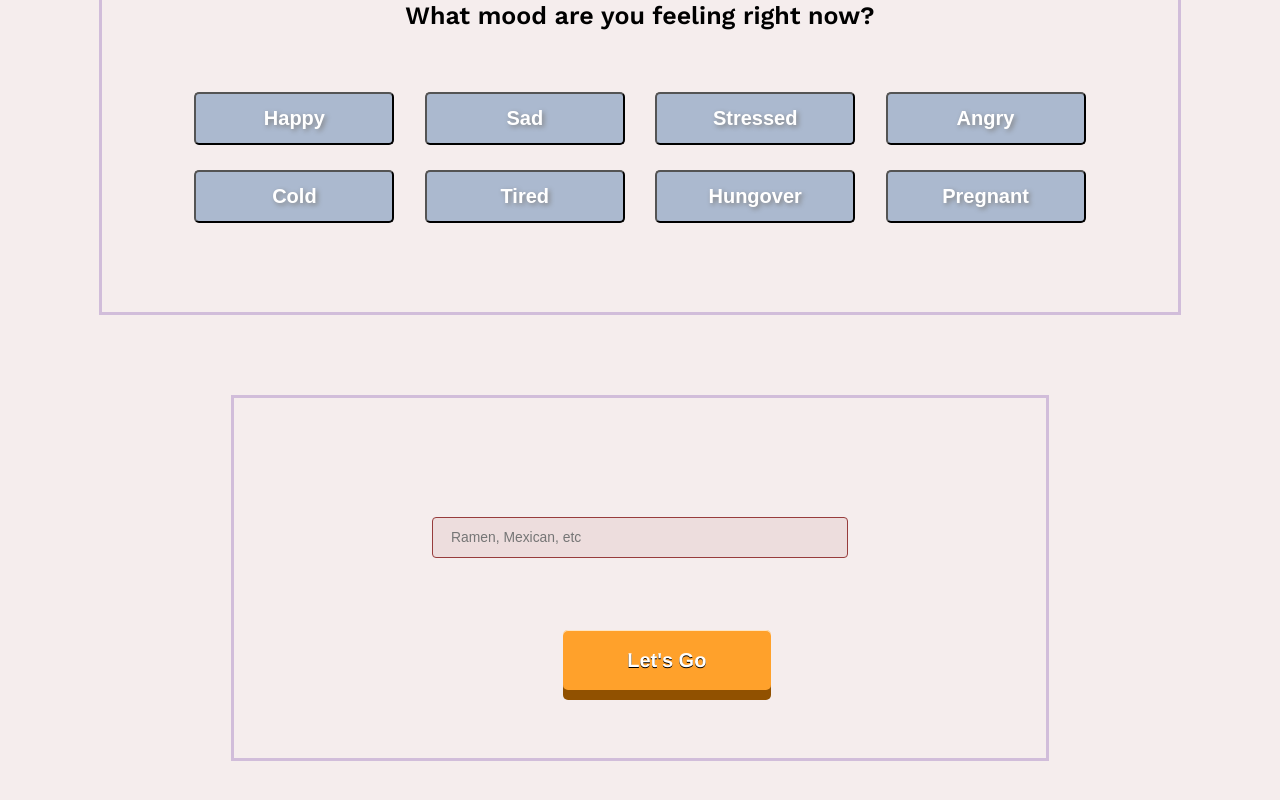
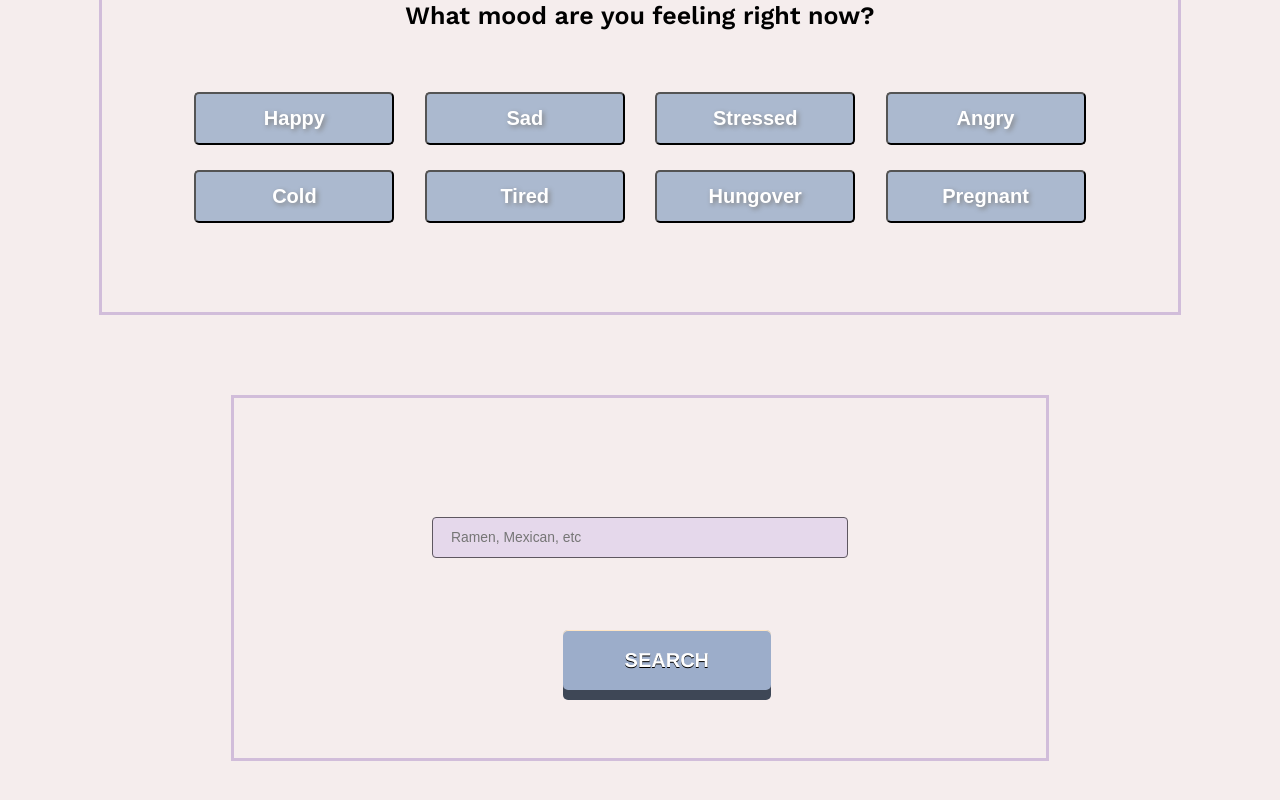
Before and after one commit to alyssacheng15/foodymoody, a React (Create React App) app: page / in a window 1280 px wide. Shown: the part 512-1312 px from the top of the page. Built offline with nearby package versions, Linux system fonts and the light colour scheme.

Commit message:
search bar complete

```diff
--- a/src/components/SearchBar/SearchBar.css
+++ b/src/components/SearchBar/SearchBar.css
@@ -106,11 +106,11 @@
     width: 21rem;
     padding: .66rem 1rem;
     margin-right: 2.22rem;
-    border: 1px solid rgb(151, 60, 60);
+    border: 1px solid #5e5760;
     border-radius: 4px;
     font-size: .77rem;
     font-weight: 500;
-    background-color:rgb(237, 221, 221);
+    background-color: #e5d8eb;
     margin-top: 70px;
   }
 
@@ -125,16 +125,16 @@
   .button1 a {
     border-radius: 4px;
     padding: .72rem 1.7rem;
-    background-color: #cca353;
+    background-color: #9cadca;
     color: #ffffff;
     font-weight: 600;
-    transition: background-color .5s;
+    transition: background-color 0.5s;
     text-decoration: none;
     margin-left: 40%;
   }
 
   .button1 a:hover {
-    background-color: #e2c48d;
+    background-color: #ABB9CF;
   }
 
   .button1{
@@ -150,7 +150,7 @@
     font-size:20px;
     text-align: center;
     text-decoration:none;
-    background-color:#FFA12B;
+    background-color:#9cadca;
     display:block;
     position:relative;
     padding:20px 40px;
@@ -160,9 +160,9 @@
     text-shadow: 0px 1px 0px #000;
     filter: dropshadow(color=#000, offx=0px, offy=1px);
 
-    -webkit-box-shadow:inset 0 1px 0 #FFE5C4, 0 10px 0 #915100;
-    -moz-box-shadow:inset 0 1px 0 #FFE5C4, 0 10px 0 #915100;
-    box-shadow:inset 0 1px 0 #FFE5C4, 0 10px 0 #915100;
+    -webkit-box-shadow:inset 0 1px 0 #FFE5C4, 0 10px 0 #3e4756;
+    -moz-box-shadow:inset 0 1px 0 #FFE5C4, 0 10px 0 #3e4756;
+    box-shadow:inset 0 1px 0 #FFE5C4, 0 10px 0 #3e4756;
 
     -webkit-border-radius: 5px;
     -moz-border-radius: 5px;
@@ -171,11 +171,11 @@
 
   .button1 a:active{
     top:10px;
-    background-color:#F78900;
+    background-color:#9cadca;
 
-    -webkit-box-shadow:inset 0 1px 0 #FFE5C4, inset 0 -3px 0 #915100;
-    -moz-box-shadow:inset 0 1px 0 #FFE5C4, inset 0 -3pxpx 0 #915100;
-    box-shadow:inset 0 1px 0 #FFE5C4, inset 0 -3px 0 #915100;
+    -webkit-box-shadow:inset 0 1px 0 #FFE5C4, inset 0 -3px 0 #3e4756;
+    -moz-box-shadow:inset 0 1px 0 #FFE5C4, inset 0 -3pxpx 0 #3e4756;
+    box-shadow:inset 0 1px 0 #FFE5C4, inset 0 -3px 0 #3e4756;
   }
 
   .button1:after{
--- a/src/components/SearchBar/SearchBar.js
+++ b/src/components/SearchBar/SearchBar.js
@@ -253,7 +253,7 @@ class SearchBar extends React.Component {
                         <input placeholder="Ramen, Mexican, etc" onChange={this.handleTermChange} />
                     </div>
                     <div className="button1">
-                        <a href="www.#.com" onClick={this.handleSearch}>Let's Go</a>
+                        <a href="www.#.com" onClick={this.handleSearch}>SEARCH</a>
                     </div>
                 </div>
             </div>
```
